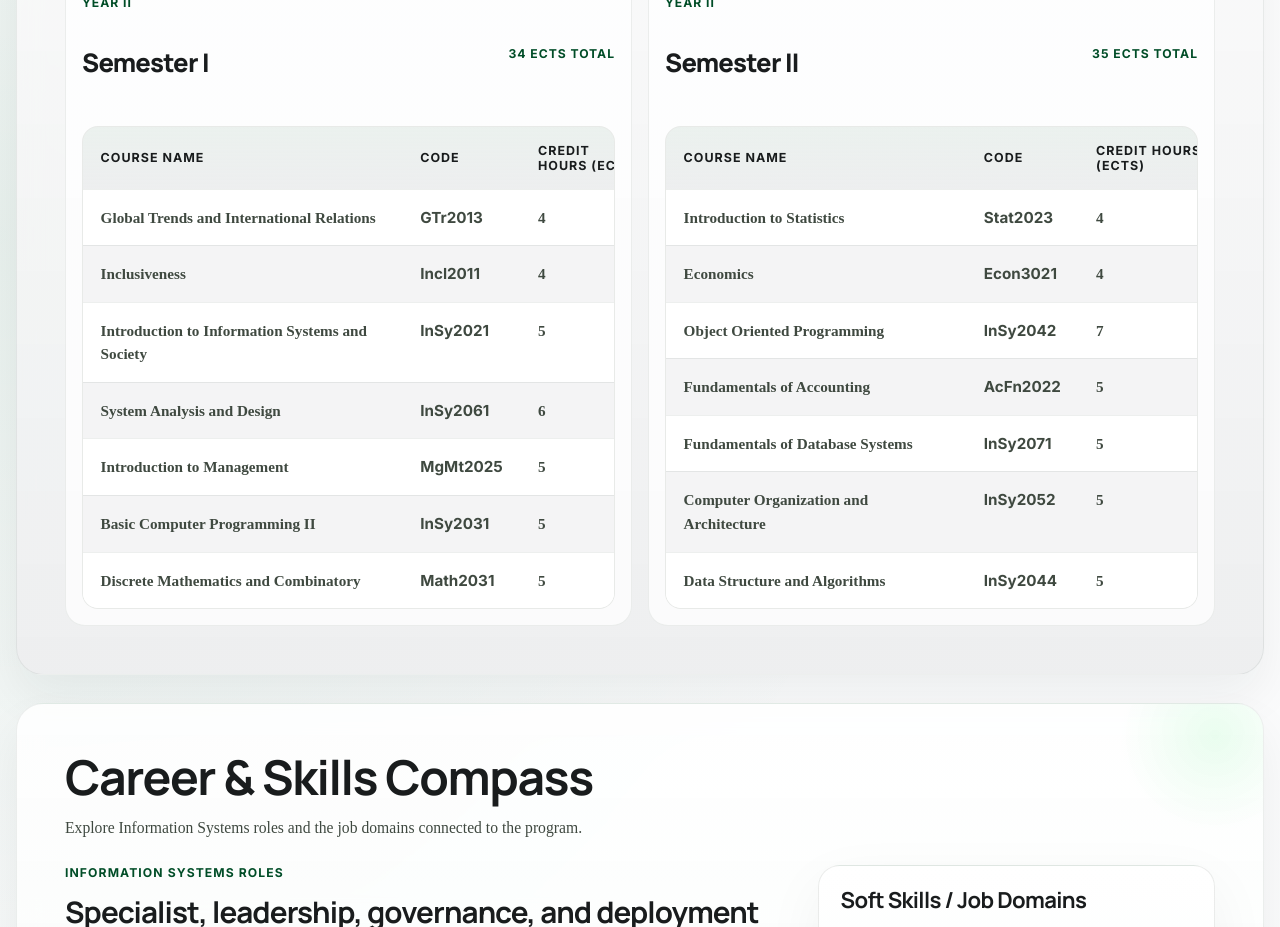
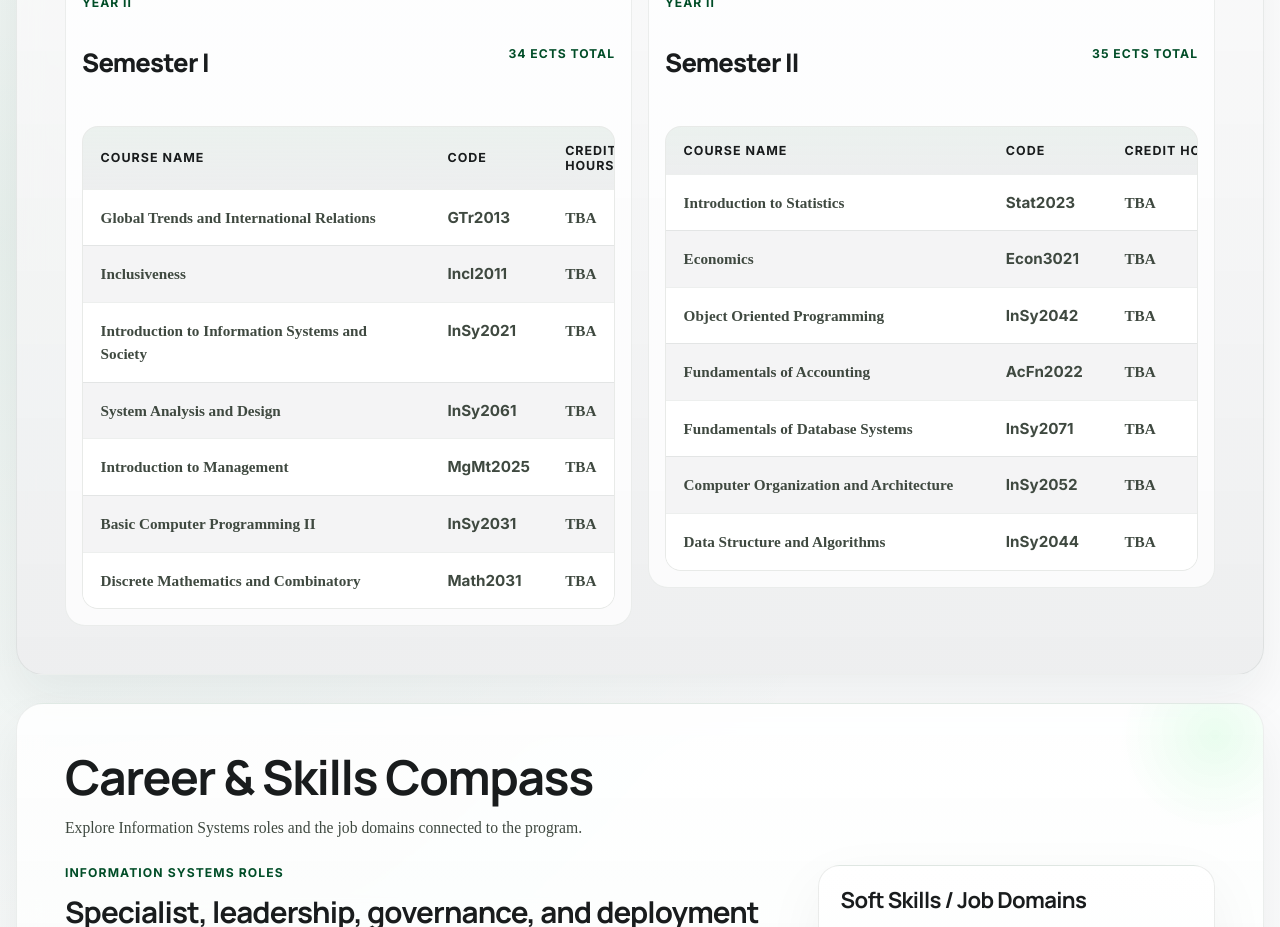
Before and after one commit to yohannesdawit21/HUISHUB, a React (Vite) app: page / in a window 1280 px wide. Shown: the part 2100-3027 px from the top of the page. Built offline with nearby package versions, Linux system fonts and the light colour scheme.

Commit message:
feat: update SemesterTable layout and styling, add creditHours to Course type

```diff
--- a/src/components/CurriculumSection.tsx
+++ b/src/components/CurriculumSection.tsx
@@ -35,7 +35,8 @@ function SemesterTable({ semester, yearLabel }: SemesterTableProps) {
             <tr>
               <th scope="col">Course Name</th>
               <th scope="col">Code</th>
-              <th scope="col">Credit Hours (ECTS)</th>
+              <th scope="col">Credit Hours</th>
+              <th scope="col">ECTS</th>
               <th scope="col">Instructor</th>
             </tr>
           </thead>
@@ -45,6 +46,15 @@ function SemesterTable({ semester, yearLabel }: SemesterTableProps) {
               <tr key={`${semester.id}-${course.id}`}>
                 <td className="curriculum-table__course">{course.title}</td>
                 <td className="curriculum-table__code">{course.code}</td>
+                <td
+                  className={
+                    course.creditHours !== undefined
+                      ? 'curriculum-table__credit-hours'
+                      : 'curriculum-table__credit-hours curriculum-table__instructor--muted'
+                  }
+                >
+                  {course.creditHours ?? 'TBA'}
+                </td>
                 <td className="curriculum-table__credits">{course.ects}</td>
                 <td
                   className={
--- a/src/data/landingContent.ts
+++ b/src/data/landingContent.ts
@@ -27,6 +27,7 @@ export type HeroContent = {
 
 export type Course = {
   code: string
+  creditHours?: number
   ects: number
   id: string
   instructor?: string
@@ -139,12 +140,14 @@ function createCourse(
   title: string,
   code: string,
   ects: number,
+  creditHours?: number,
 ): Course {
   return {
     id,
     serialNumber,
     title,
     code,
+    creditHours,
     ects,
   }
 }
--- a/src/styles/global.css
+++ b/src/styles/global.css
@@ -935,7 +935,7 @@ ul {
 
 .curriculum-table {
   width: 100%;
-  min-width: 44rem;
+  min-width: 50rem;
   border-collapse: separate;
   border-spacing: 0;
 }
@@ -970,6 +970,7 @@ ul {
 }
 
 .curriculum-table__course,
+.curriculum-table__credit-hours,
 .curriculum-table__credits {
   color: var(--color-on-surface);
   font-weight: 600;
@@ -1231,7 +1232,7 @@ ul {
   }
 
   .curriculum-table {
-    min-width: 34rem;
+    min-width: 40rem;
   }
 }
 
```
